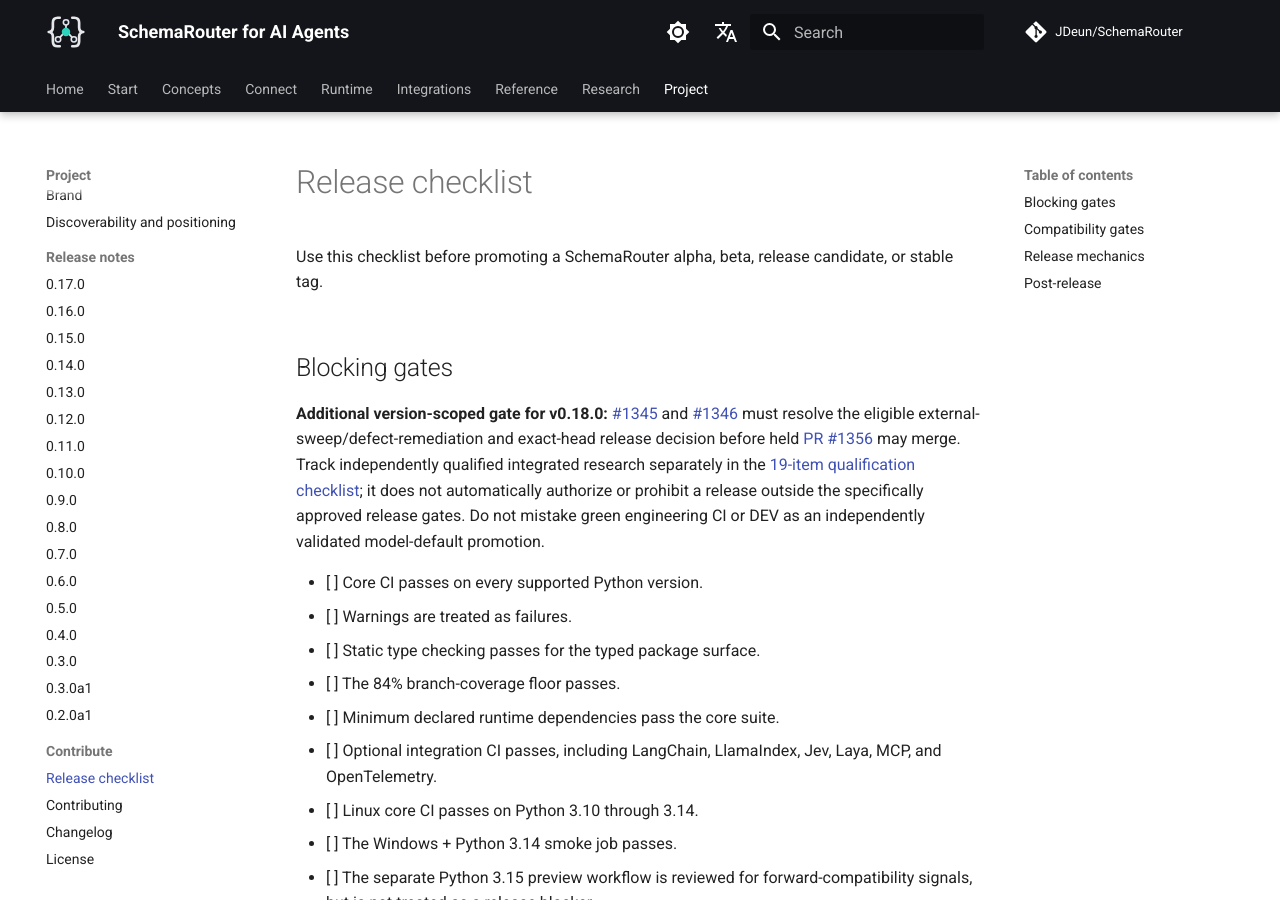
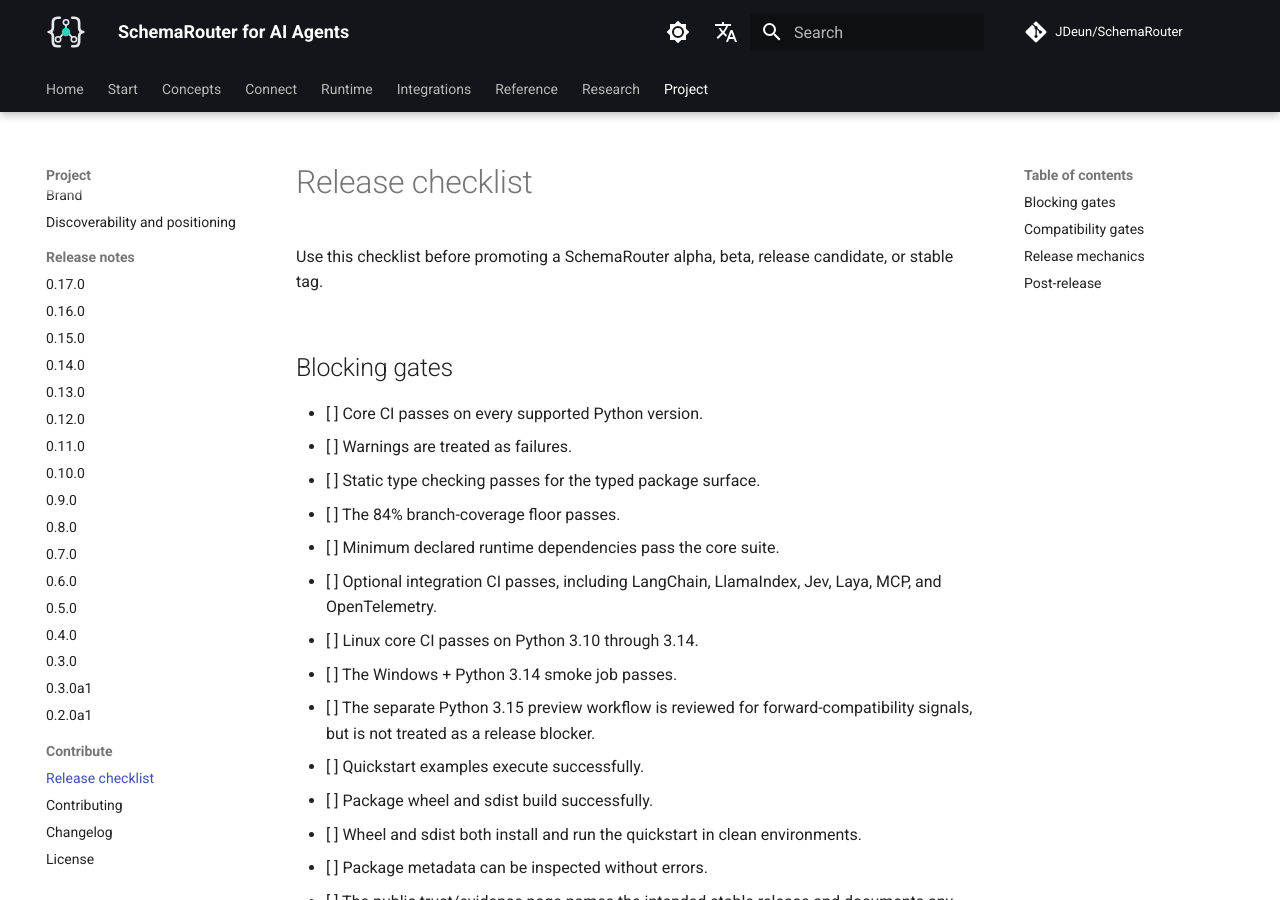
Before and after one commit to JDeun/SchemaRouter, an MkDocs documentation site: the page built from docs/release-checklist.md, in a window 1280 px wide and 900 px high. Built offline with MkDocs 1.6.1 and Material for MkDocs 9.7.7, drawn with Linux system fonts in a browser that asks for light colours; comment, search, counter and statistics services are not loaded.

```diff
--- a/docs/release-checklist.md
+++ b/docs/release-checklist.md
@@ -3,9 +3,6 @@
 Use this checklist before promoting a SchemaRouter alpha, beta, release candidate, or stable tag.
 
 ## Blocking gates
-
-**Additional version-scoped gate for v0.18.0:** [#1345](https://github.com/JDeun/SchemaRouter/issues/1345) and [#1346](https://github.com/JDeun/SchemaRouter/issues/1346) must resolve the eligible external-sweep/defect-remediation and exact-head release decision before held [PR #1356](https://github.com/JDeun/SchemaRouter/pull/1356) may merge. Track independently qualified integrated research separately in the [19-item qualification checklist](project/qualification-control.md); it does not automatically authorize or prohibit a release outside the specifically approved release gates. Do not mistake green engineering CI or DEV as an independently validated model-default promotion.
-
 
 - [ ] Core CI passes on every supported Python version.
 - [ ] Warnings are treated as failures.
```
